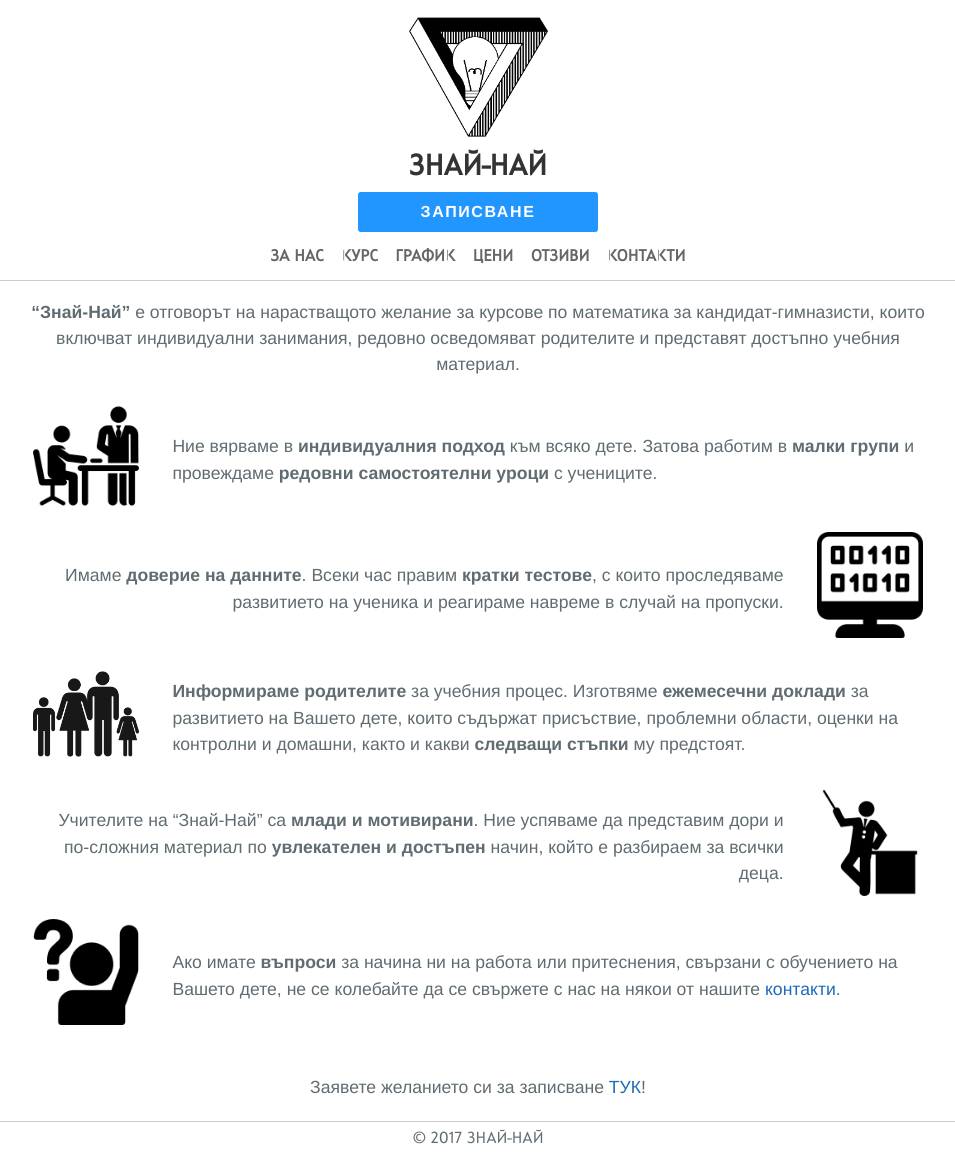
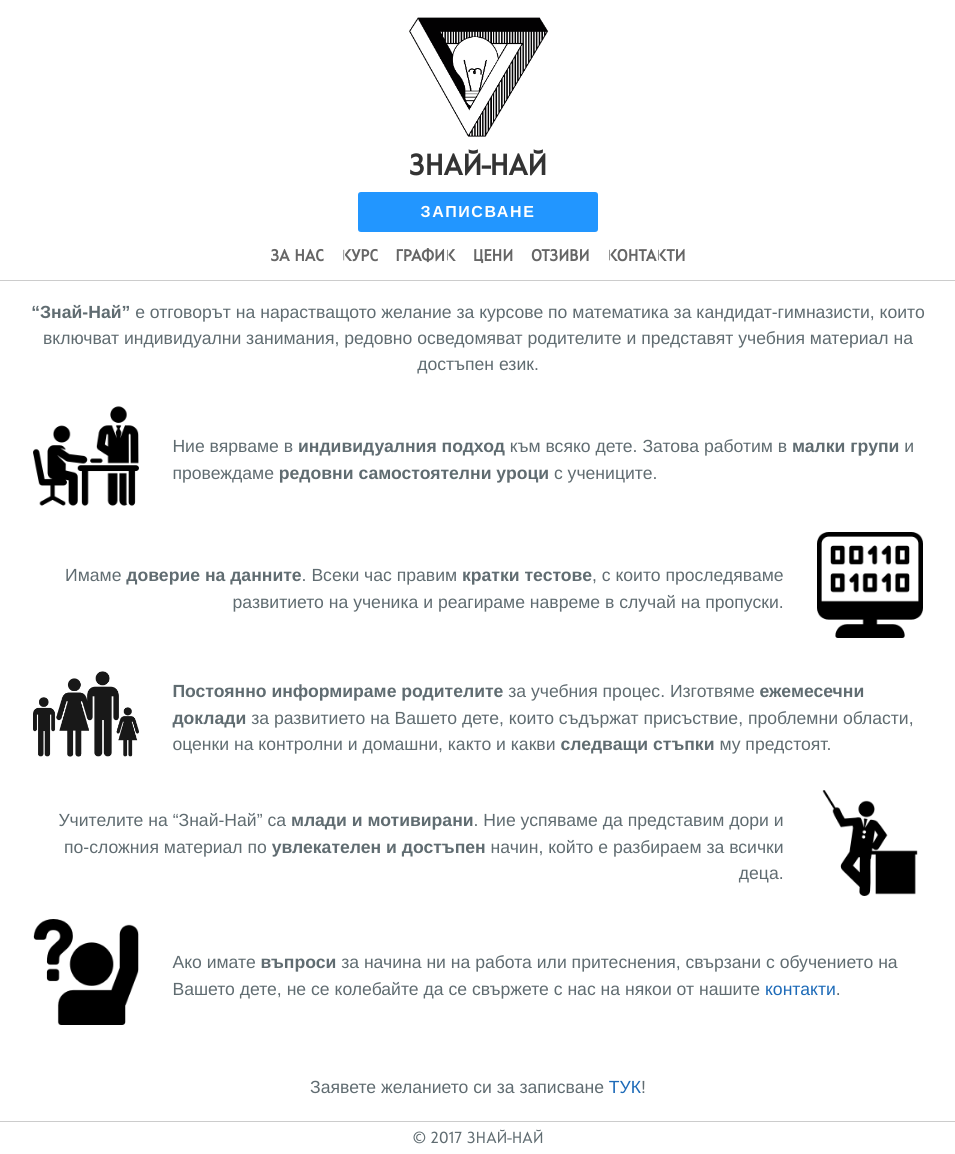
Before and after one commit to znainai/znainai.github.io, a Jekyll site: the page built from index.md, in a window 1280 px wide. Shown: the whole page, without its empty margins (162-1117 px from the left). Built offline with Jekyll 4.4.1, drawn with Linux system fonts in a browser that asks for light colours.

Commit message:
Update index.md

```diff
--- a/index.md
+++ b/index.md
@@ -2,7 +2,7 @@
 title: Начало
 ---
 
-**“Знай-Най”** e отговорът на нарастващото желание за курсове по математика за кандидат-гимназисти, които включват индивидуални занимания, редовно осведомяват родителите и представят достъпно учебния материал.
+**“Знай-Най”** e отговорът на нарастващото желание за курсове по математика за кандидат-гимназисти, които включват индивидуални занимания, редовно осведомяват родителите и представят учебния материал на достъпен език.
 {: .centered-text}
 
 <table class="info-with-icons">
@@ -30,7 +30,7 @@ title: Начало
     </td>
     <td class="info-left" colspan="2">
       <img class="icon" src="assets/images/parents.png" alt="информирани родители">
-      <strong>Информираме родителите</strong> за учебния процес. Изготвяме <strong>ежемесечни доклади</strong> за развитието на Вашето дете, които съдържат присъствие, проблемни области, оценки на контролни и домашни, както и какви <strong>следващи стъпки</strong> му предстоят.
+      <strong>Постоянно информираме родителите</strong> за учебния процес. Изготвяме <strong>ежемесечни доклади</strong> за развитието на Вашето дете, които съдържат присъствие, проблемни области, оценки на контролни и домашни, както и какви <strong>следващи стъпки</strong> му предстоят.
     </td>
   </tr>
   <tr>
```
